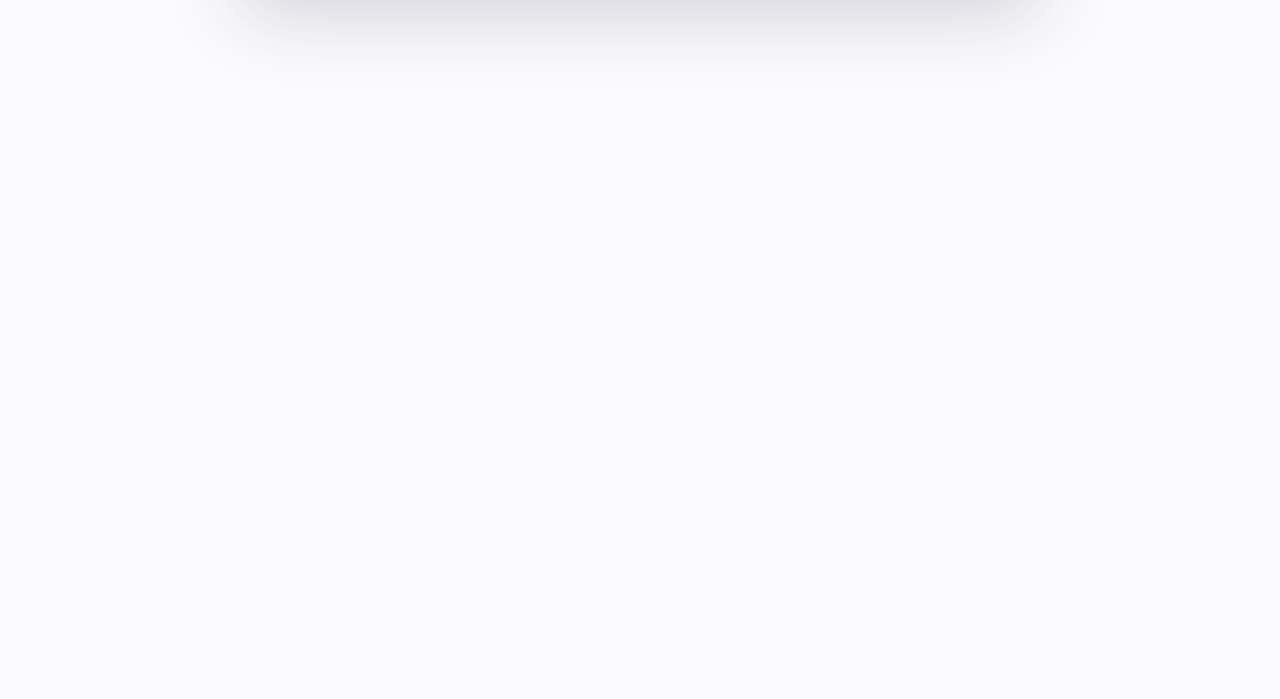
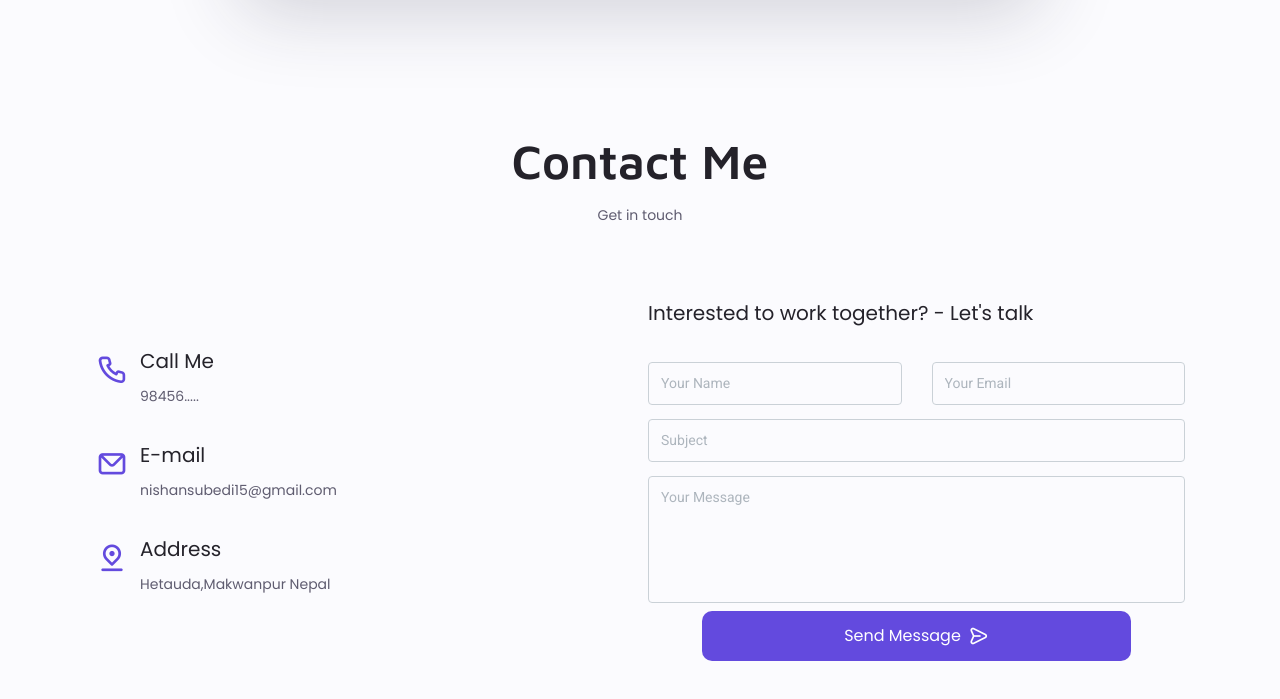
Before and after one commit to NISS15/responsive-personal-portfolio, a plain HTML site: page index.html in a window 1280 px wide. Shown: the part 4137-4836 px from the top of the page. Before the commit the page ends 4646 px from the top, so only its background shows below. Drawn offline with nearby package versions, Linux system fonts and the light colour scheme.

Commit message:
contact form html

```diff
--- a/index.html
+++ b/index.html
@@ -838,10 +838,70 @@
 
     <!----------------- CONTACT SECTION---------------------->
          <section class="contact section" id="contact">
+                <h2 class="section__title"> Contact Me </h2>
+                <span class="section__subtitle"> Get in touch</span>
 
-         </section>
+                <div class="row mt-lg-6 justify-content-center contact_mail">
+                    <!-- Contact information -->
+                    <div class="col-lg-6 mx-lg-0 mx-2 contact__container container">
+                        <div class="contact__information">
+                            <i class="uil uil-phone contact__icon"></i>
 
+                            <div>
+                                <h3 class="contact__title">Call Me</h3>
+                                <span class="contact__subtitle">98456.....</span>
+                            </div>
+                        </div>
+
+                        <div class="contact__information">
+                            <i class="uil uil-envelope contact__icon"></i>
+
+                            <div>
+                                <h3 class="contact__title">E-mail</h3>
+                                <span class="contact__subtitle">nishansubedi15@gmail.com</span>
+                            </div>
+                        </div>
+
+                        <div class="contact__information">
+                            <i class="uil uil-location-pin-alt contact__icon"></i>
+                            <div>
+                                <h3 class="contact__title">Address</h3>
+                                <span class="contact__subtitle">Hetauda,Makwanpur Nepal</span>
+                            </div>
+                        </div>
+                    </div>
+
+                    <!-- FORM -->
+                    <div class="col-lg-6 pl-lg-4 mt-lg-0 mt-6 contact-form" id="message-me">
+                        <h2 class="contact__title"> Interested to work together? - <span> Let's talk </span></h2>
+
+                        <form action="#" method="POST" class="cf">
+                            <div class="row">
+                                <div class="col-lg-6">
+                                    <input type="text" name="message-name" class="form-control form__color mb-30 cf" placeholder="Your Name">
+                                </div>
+                                <div class="col-lg-6">
+                                    <input type="email" name="message-email" class="form-control form__color mb-30 cf" placeholder="Your Email">
+                                </div>
+                                <div class="col-12">
+                                    <input type="text" name="message-subject" class="form-control form__color mb-30 cf" placeholder="Subject">
+                                </div>
+                                <div class="col-12">
+                                    <textarea name="message" class="form-control form__color mb-30 cf" cols="30" rows="5" placeholder="Your Message"></textarea>
+                                </div>
+                                <div class="col-12">
+                                    <button type="submit" class="button button--flex send-message form_button">
+                                        Send Message
+                                        <i class="uil uil-message button__icon"></i>
+                                    </button>
+                                </div>
+                            </div>
+                        </form>
+                    </div>
+                </div>
+            </section>
         </main>
+
     <!----------------- FOOTER---------------------->
         <footer class="footer">
 
```
